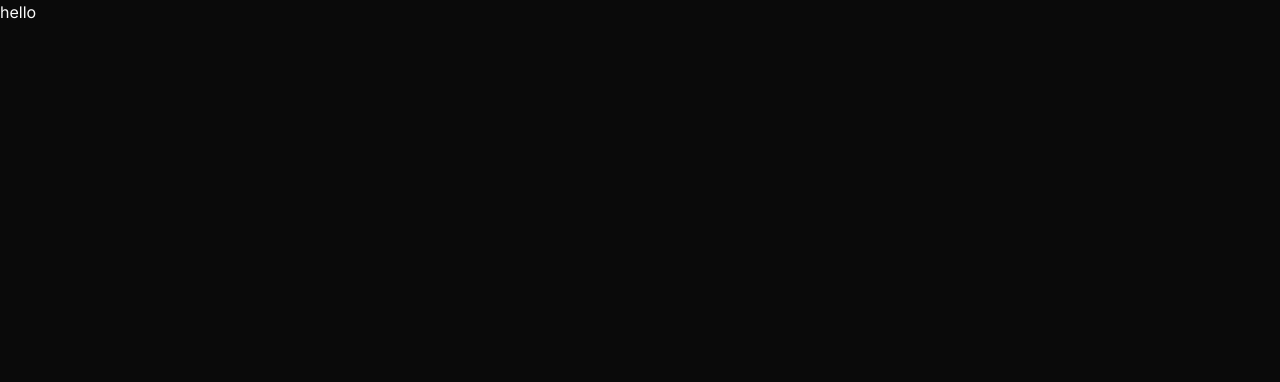
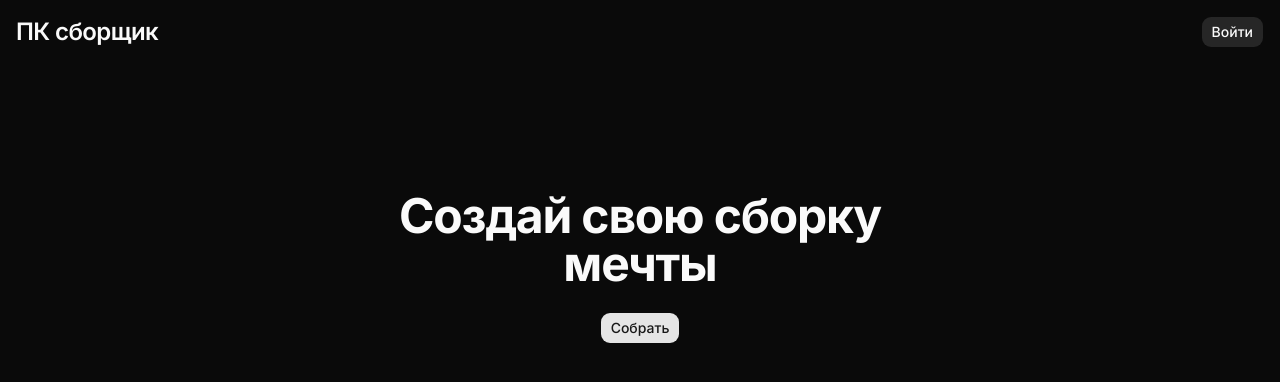
Before and after one commit to AEgor18/pc-creator, a Next.js app: page / in a window 1280 px wide. Shown: the top 382 px of the page. Built offline with nearby package versions, Linux system fonts and the light colour scheme; no server answers.

Commit message:
feat: add header

```diff
--- a/app/layout.tsx
+++ b/app/layout.tsx
@@ -2,6 +2,7 @@ import type { Metadata } from 'next';
 import { Geist, Geist_Mono, Inter } from 'next/font/google';
 import './globals.css';
 import { cn } from '@/lib/utils';
+import { Header } from '@/components/header';
 
 const inter = Inter({ subsets: ['latin'], variable: '--font-sans' });
 
@@ -34,7 +35,10 @@ export default function RootLayout({ children }: LayoutProps<'/'>) {
 				'dark',
 			)}
 		>
-			<body className='min-h-full flex flex-col'>{children}</body>
+			<body className='min-h-full flex flex-col'>
+				<Header />
+				{children}
+			</body>
 		</html>
 	);
 }
--- a/app/login/page.tsx
+++ b/app/login/page.tsx
@@ -12,7 +12,7 @@ export default async function Page() {
 	return (
 		<div className='flex min-h-svh w-full items-center justify-center p-6 md:p-10'>
 			<div className='w-full max-w-sm'>
-				<LoginForm />
+				<LoginForm className='-mt-50' />
 			</div>
 		</div>
 	);
--- a/app/page.tsx
+++ b/app/page.tsx
@@ -1,7 +1,17 @@
+import { Button } from '@/components/ui/button';
+import { TypographyH1 } from '@/components/ui/typography-h1';
+import Link from 'next/link';
+
 export default function Home() {
 	return (
-		<div>
-			<main>hello</main>
+		<div className='flex min-h-screen items-center justify-center'>
+			<main className='flex min-h-screen w-full max-w-3xl flex-col items-center py-32 px-16'>
+				<TypographyH1>Создай свою сборку мечты</TypographyH1>
+				<br />
+				<Button>
+					<Link href='/login'>Собрать</Link>
+				</Button>
+			</main>
 		</div>
 	);
 }
--- a/app/signup/page.tsx
+++ b/app/signup/page.tsx
@@ -12,7 +12,7 @@ export default async function Page() {
 	return (
 		<div className='flex min-h-svh w-full items-center justify-center p-6 md:p-10'>
 			<div className='w-full max-w-sm'>
-				<SignupForm />
+				<SignupForm className='-mt-50' />
 			</div>
 		</div>
 	);
--- /dev/null
+++ b/components/header-nav.tsx
@@ -0,0 +1,77 @@
+'use client';
+
+import { getTabValue } from '@/lib/utils';
+import { Session } from 'next-auth';
+import { usePathname } from 'next/navigation';
+import { Button } from './ui/button';
+import Link from 'next/link';
+import { Tabs, TabsList, TabsTrigger } from './ui/tabs';
+import { LayoutList, Plus, Users } from 'lucide-react';
+import { signOut } from 'next-auth/react';
+
+type Props = {
+	session: Session | null;
+};
+
+export function HeaderNav({ session }: Props) {
+	const pathname = usePathname();
+	const tabValue = getTabValue(pathname);
+
+	if (!session?.user) {
+		return (
+			<div className='flex justify-end'>
+				<Button variant='secondary'>
+					<Link href='/login'>Войти</Link>
+				</Button>
+			</div>
+		);
+	}
+
+	return (
+		<div className='grid grid-cols-3 items-center gap-4'>
+			<div />
+			<div className='flex justify-center'>
+				<Tabs value={tabValue} className='w-fit'>
+					<TabsList>
+						<TabsTrigger value='dashboard'>
+							<Link
+								className='flex items-center gap-2'
+								href='/dashboard'
+							>
+								<Plus className='h-4 w-4' />
+								Создать сборку
+							</Link>
+						</TabsTrigger>
+						<TabsTrigger value='builds'>
+							<Link
+								className='flex items-center gap-2'
+								href='/builds'
+							>
+								<LayoutList className='h-4 w-4' />
+								Мои сборки
+							</Link>
+						</TabsTrigger>
+						<TabsTrigger value='explore'>
+							<Link
+								className='flex items-center gap-2'
+								href='/builds/explore'
+							>
+								<Users className='h-4 w-4' />
+								Публичные сборки
+							</Link>
+						</TabsTrigger>
+					</TabsList>
+				</Tabs>
+			</div>
+			<div className='flex justify-end'>
+				<Button
+					variant='secondary'
+					type='button'
+					onClick={() => signOut({ redirectTo: '/' })}
+				>
+					Выйти
+				</Button>
+			</div>
+		</div>
+	);
+}
--- /dev/null
+++ b/components/header.tsx
@@ -0,0 +1,23 @@
+import { auth } from '@/auth';
+import Link from 'next/link';
+import { TypographyH3 } from './ui/typography-h3';
+import { HeaderNav } from './header-nav';
+
+export async function Header() {
+	const session = await auth();
+
+	return (
+		<header className='container mx-auto flex items-center p-4'>
+			<div className='shrink-0'>
+				<TypographyH3>
+					<Link href={session?.user ? '/dashboard' : '/'}>
+						ПК сборщик
+					</Link>
+				</TypographyH3>
+			</div>
+			<nav className='min-w-0 flex-1'>
+				<HeaderNav session={session} />
+			</nav>
+		</header>
+	);
+}
--- a/lib/utils.ts
+++ b/lib/utils.ts
@@ -1 +1,15 @@
-export { cn } from "cn"
+export { cn } from 'cn';
+
+export function getTabValue(pathname: string) {
+	if (pathname === '/dashboard' || pathname.startsWith('/dashboard/'))
+		return 'dashboard';
+	if (
+		pathname === '/builds/explore' ||
+		pathname.startsWith('/builds/explore')
+	)
+		return 'explore';
+	if (pathname === '/builds' || pathname.startsWith('/builds'))
+		return 'builds';
+
+	return '';
+}
```
